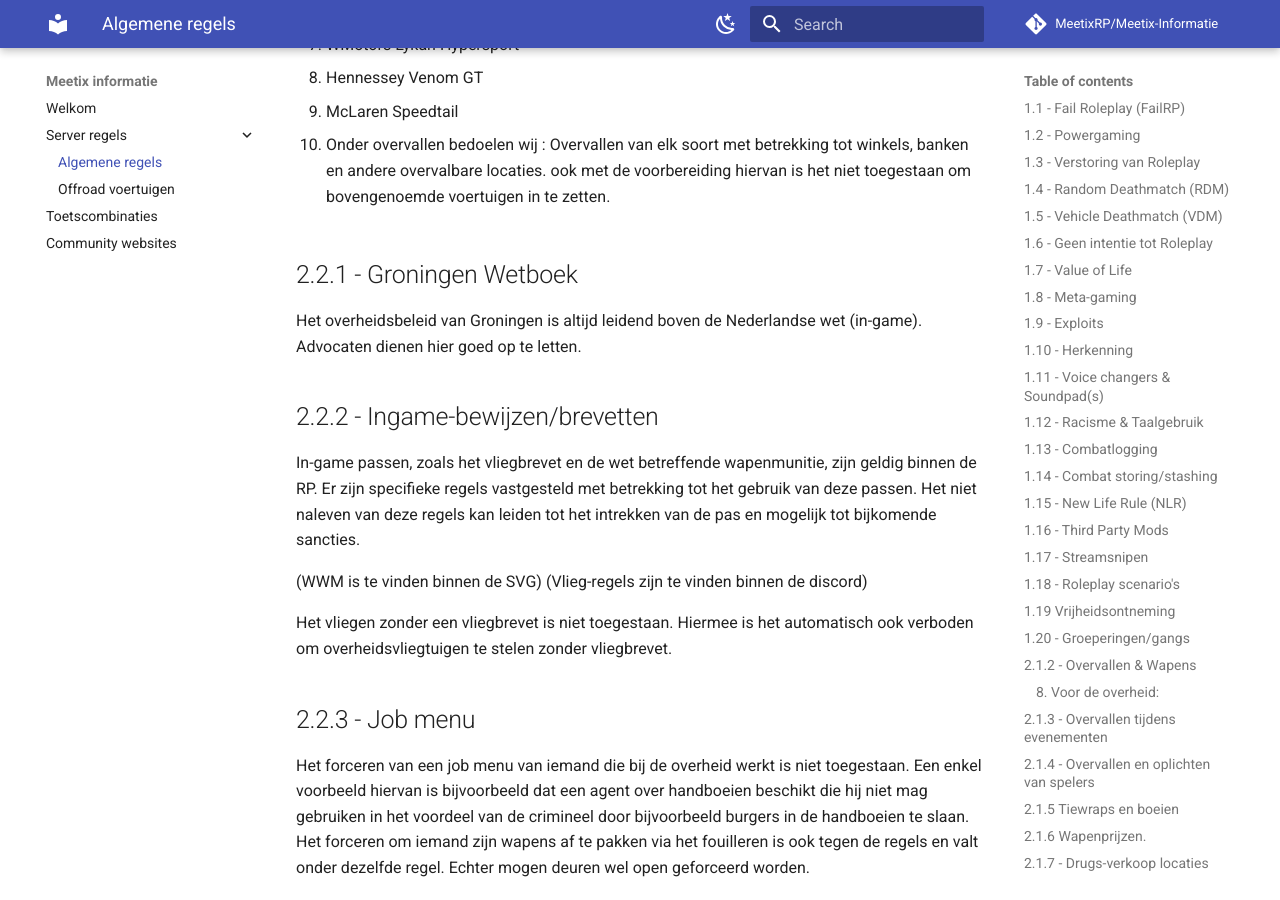
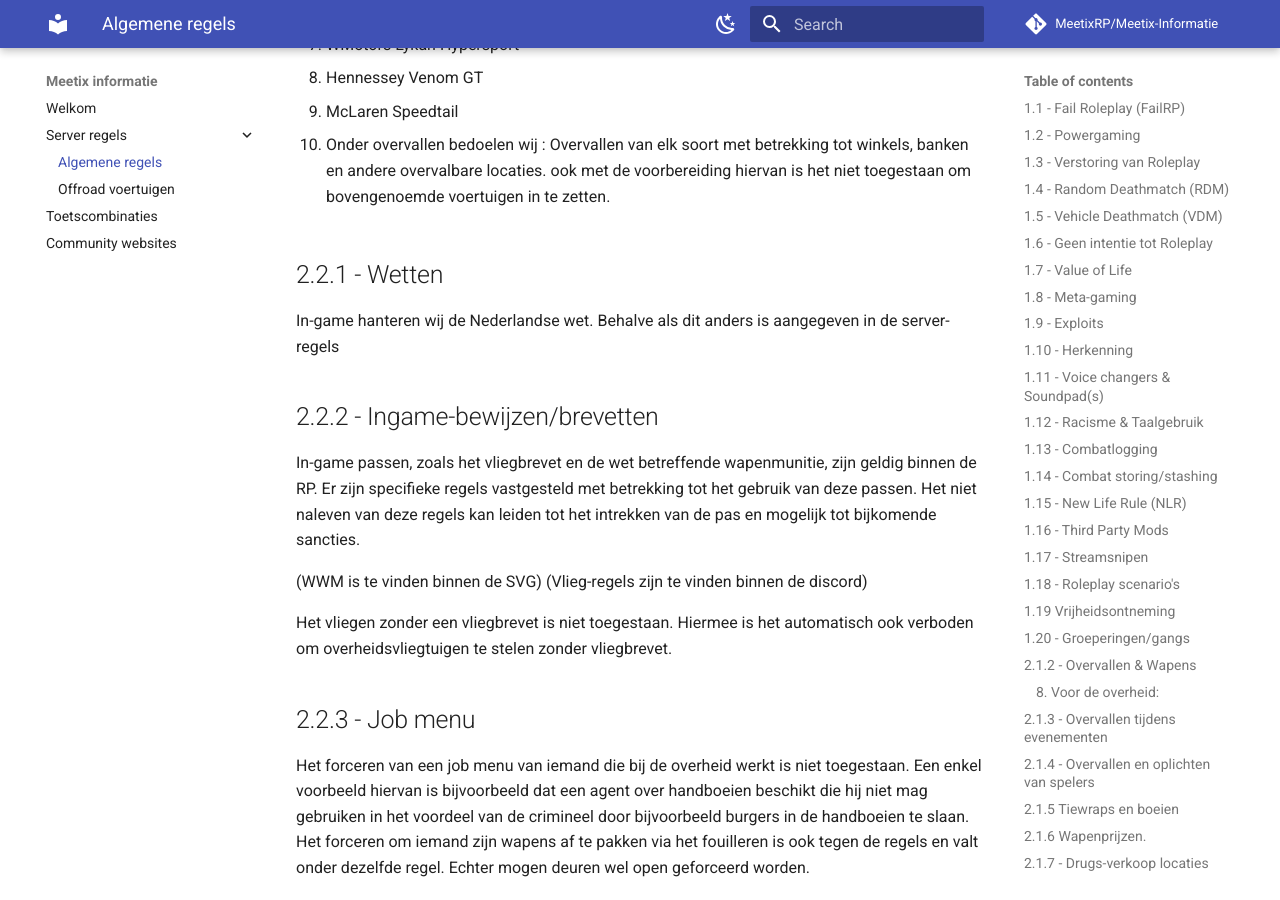
Before and after one commit to MeetixRP/Meetix-Informatie, an MkDocs documentation site: the page built from docs/algemeneregels.md, in a window 1280 px wide and 900 px high, scrolled down 12465 px. Built offline with MkDocs 1.6.1 and Material for MkDocs 9.7.7, drawn with Linux system fonts in a browser that asks for light colours; comment, search, counter and statistics services are not loaded.

Commit message:
Update algemeneregels.md

```diff
--- a/docs/algemeneregels.md
+++ b/docs/algemeneregels.md
@@ -377,9 +377,9 @@ Vanaf start tot inleverlocatie ben je verplicht alle goederen bij je te houden.
 -  Onder overvallen bedoelen wij : Overvallen van elk soort met betrekking tot winkels, banken en andere overvalbare locaties.
 ook met de voorbereiding hiervan is het niet toegestaan om bovengenoemde voertuigen in te zetten.
 
-## 2.2.1 - Groningen Wetboek
+## 2.2.1 - Wetten
 
-Het overheidsbeleid van Groningen is altijd leidend boven de Nederlandse wet (in-game). Advocaten dienen hier goed op te letten.
+In-game hanteren wij de Nederlandse wet. Behalve als dit anders is aangegeven in de server-regels
 
 ## 2.2.2 - Ingame-bewijzen/brevetten
 
```
